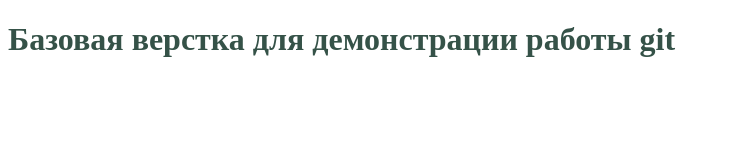
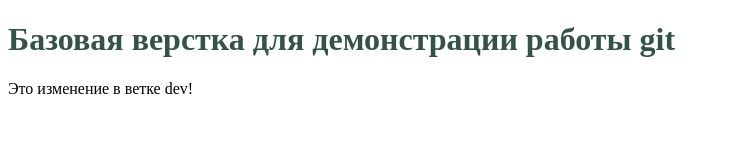
Before and after one commit to JoePasquale404/git_diplome, a plain HTML site: page index.html in a window 1280 px wide. Shown: the whole page, without its empty margins (0-730 px from the left). Drawn offline with Linux system fonts and the light colour scheme.

Commit message:
Добавление P в ветку dev

```diff
--- a/index.html
+++ b/index.html
@@ -8,5 +8,6 @@
 </head>
 <body>
     <h1>Базовая верстка для демонстрации работы git</h1>
+    <p>Это изменение в ветке dev!</p>
 </body>
 </html>
```
